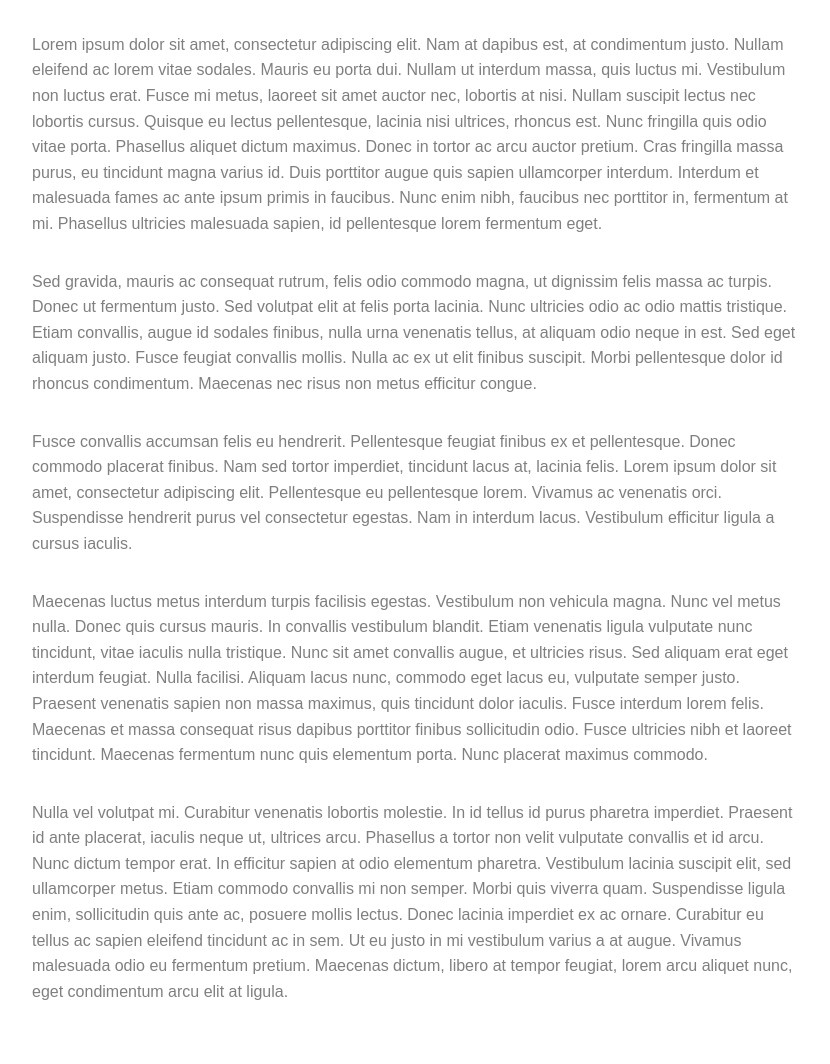
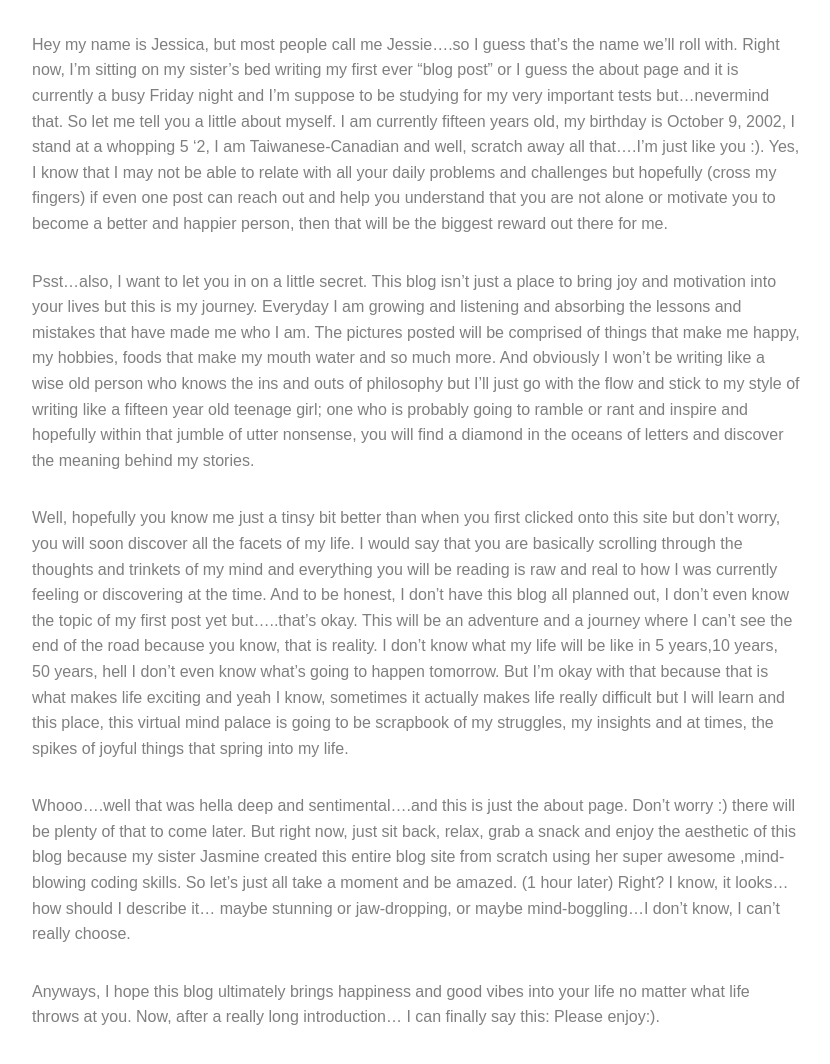
Before and after one commit to JasmineOuO/meaningful-nonsense-jekyll, a Jekyll site: the page built from _posts/2018-05-30-My-First-Blog-Post.md, in a window 1280 px wide. Shown: the part 971-2035 px from the top of the page, without its empty margins (224-1054 px from the left). Built offline with Jekyll 4.4.1, drawn with Linux system fonts in a browser that asks for light colours; nearby versions of some CDN libraries.

Commit message:
Adding content to first blog post!

```diff
--- a/_posts/2018-05-30-My-First-Blog-Post.md
+++ b/_posts/2018-05-30-My-First-Blog-Post.md
@@ -4,12 +4,12 @@ title: My First Blog Post
 date: 2018-06-01
 ---
 
-Lorem ipsum dolor sit amet, consectetur adipiscing elit. Nam at dapibus est, at condimentum justo. Nullam eleifend ac lorem vitae sodales. Mauris eu porta dui. Nullam ut interdum massa, quis luctus mi. Vestibulum non luctus erat. Fusce mi metus, laoreet sit amet auctor nec, lobortis at nisi. Nullam suscipit lectus nec lobortis cursus. Quisque eu lectus pellentesque, lacinia nisi ultrices, rhoncus est. Nunc fringilla quis odio vitae porta. Phasellus aliquet dictum maximus. Donec in tortor ac arcu auctor pretium. Cras fringilla massa purus, eu tincidunt magna varius id. Duis porttitor augue quis sapien ullamcorper interdum. Interdum et malesuada fames ac ante ipsum primis in faucibus. Nunc enim nibh, faucibus nec porttitor in, fermentum at mi. Phasellus ultricies malesuada sapien, id pellentesque lorem fermentum eget.
+Hey my name is Jessica, but most people call me Jessie….so I guess that’s the name we’ll roll with. Right now, I’m sitting on my sister’s bed writing my first ever “blog post” or I guess the about page and it is currently a busy Friday night and I’m suppose to be studying for my very important tests but...nevermind that. So let me tell you a little about myself. I am currently fifteen years old, my birthday is October 9, 2002, I stand at a whopping 5 ‘2, I am Taiwanese-Canadian and well, scratch away all that….I’m just like you :). Yes, I know that I may not be able to relate with all your daily problems and challenges but hopefully (cross my fingers) if even one post can reach out and help you understand that you are not alone or motivate you to become a better and happier person, then that will be the biggest reward out there for me.
 
-Sed gravida, mauris ac consequat rutrum, felis odio commodo magna, ut dignissim felis massa ac turpis. Donec ut fermentum justo. Sed volutpat elit at felis porta lacinia. Nunc ultricies odio ac odio mattis tristique. Etiam convallis, augue id sodales finibus, nulla urna venenatis tellus, at aliquam odio neque in est. Sed eget aliquam justo. Fusce feugiat convallis mollis. Nulla ac ex ut elit finibus suscipit. Morbi pellentesque dolor id rhoncus condimentum. Maecenas nec risus non metus efficitur congue.
+Psst...also, I want to let you in on a little secret. This blog isn’t just a place to bring joy and motivation into your lives but this is my journey. Everyday I am growing and listening and absorbing the lessons and mistakes that have made me who I am. The pictures posted will be comprised of things that make me happy, my hobbies, foods that make my mouth water and so much more. And obviously I won’t be writing like a wise old person who knows the ins and outs of philosophy but I’ll  just go with the flow and stick to my style of writing like a fifteen year old teenage girl; one who is probably going to ramble or rant and inspire and hopefully within that jumble of utter nonsense, you will find a diamond in the oceans of letters and discover the meaning behind my stories.
 
-Fusce convallis accumsan felis eu hendrerit. Pellentesque feugiat finibus ex et pellentesque. Donec commodo placerat finibus. Nam sed tortor imperdiet, tincidunt lacus at, lacinia felis. Lorem ipsum dolor sit amet, consectetur adipiscing elit. Pellentesque eu pellentesque lorem. Vivamus ac venenatis orci. Suspendisse hendrerit purus vel consectetur egestas. Nam in interdum lacus. Vestibulum efficitur ligula a cursus iaculis.
+Well, hopefully you know me just a tinsy bit better than when you first clicked onto this site but don’t worry, you will soon discover all the facets of my life. I would say that you are basically scrolling through the thoughts and trinkets of my mind and everything you will be reading is raw and real to how I was currently feeling or discovering at the time. And to be honest, I don’t have this blog all planned out, I don’t even know the topic of my first post yet but…..that’s okay. This will be an adventure and a journey where I can’t see the end of the road because you know, that is reality. I don’t know what my life will be like in 5 years,10 years, 50 years, hell I don’t even know what’s going to happen tomorrow. But I’m okay with that because that is what makes life exciting and yeah I know, sometimes it actually makes life really difficult but I will learn and this place, this virtual mind palace is going to be scrapbook of my struggles, my insights and at times, the spikes of joyful things that spring into my life.
 
-Maecenas luctus metus interdum turpis facilisis egestas. Vestibulum non vehicula magna. Nunc vel metus nulla. Donec quis cursus mauris. In convallis vestibulum blandit. Etiam venenatis ligula vulputate nunc tincidunt, vitae iaculis nulla tristique. Nunc sit amet convallis augue, et ultricies risus. Sed aliquam erat eget interdum feugiat. Nulla facilisi. Aliquam lacus nunc, commodo eget lacus eu, vulputate semper justo. Praesent venenatis sapien non massa maximus, quis tincidunt dolor iaculis. Fusce interdum lorem felis. Maecenas et massa consequat risus dapibus porttitor finibus sollicitudin odio. Fusce ultricies nibh et laoreet tincidunt. Maecenas fermentum nunc quis elementum porta. Nunc placerat maximus commodo.
+Whooo….well that was hella deep and sentimental….and this is just the about page. Don’t worry :) there will be plenty of that to come later. But right now, just sit back, relax, grab a snack and enjoy the aesthetic of this blog because my sister Jasmine created this entire blog site from scratch using her super awesome ,mind-blowing coding skills. So let’s just all take a moment and be amazed. (1 hour later) Right? I know, it looks...how should I describe it… maybe stunning or jaw-dropping, or maybe mind-boggling...I don’t know, I can’t really choose.
 
-Nulla vel volutpat mi. Curabitur venenatis lobortis molestie. In id tellus id purus pharetra imperdiet. Praesent id ante placerat, iaculis neque ut, ultrices arcu. Phasellus a tortor non velit vulputate convallis et id arcu. Nunc dictum tempor erat. In efficitur sapien at odio elementum pharetra. Vestibulum lacinia suscipit elit, sed ullamcorper metus. Etiam commodo convallis mi non semper. Morbi quis viverra quam. Suspendisse ligula enim, sollicitudin quis ante ac, posuere mollis lectus. Donec lacinia imperdiet ex ac ornare. Curabitur eu tellus ac sapien eleifend tincidunt ac in sem. Ut eu justo in mi vestibulum varius a at augue. Vivamus malesuada odio eu fermentum pretium. Maecenas dictum, libero at tempor feugiat, lorem arcu aliquet nunc, eget condimentum arcu elit at ligula.
+Anyways, I hope this blog ultimately brings happiness and good vibes into your life no matter what life throws at you. Now, after a really long introduction… I can finally say this: Please enjoy:).
```
